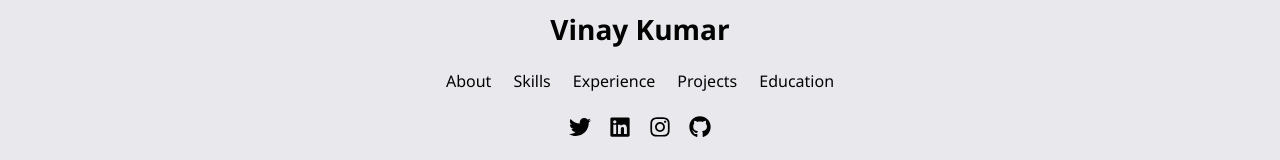
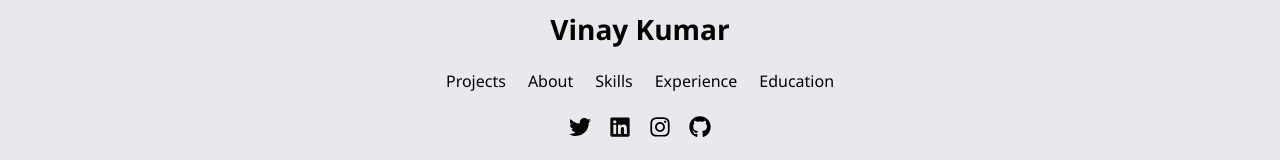
Before and after one commit to 1vinay0056/portfolio-frontend, a React (Vite) app: page /education in a window 1280 px wide. Shown: the part 961-1121 px from the top of the page. Built offline with nearby package versions, Linux system fonts and the light colour scheme; no server answers.

Commit message:
fix: footer navigation routing

```diff
--- a/src/pages/Footer.jsx
+++ b/src/pages/Footer.jsx
@@ -1,4 +1,5 @@
 import { FaFacebook, FaTwitter, FaLinkedin, FaInstagram, FaGithub } from "react-icons/fa";
+import { Link } from "react-router-dom";
 
 export default function Footer() {
   return (
@@ -9,11 +10,11 @@ export default function Footer() {
 
       {/* Navigation Links */}
       <ul className="footer-links">
-        <li><a href="/about">About</a></li>
-        <li><a href="/skills">Skills</a></li>
-        <li><a href="/experience">Experience</a></li>
-        <li><a href="/projects">Projects</a></li>
-        <li><a href="/education">Education</a></li>
+        <li><Link to="/projects">Projects</Link></li>
+        <li><Link to="/about">About</Link></li>
+        <li><Link to="/skills">Skills</Link></li>
+        <li><Link to="/experience">Experience</Link></li>
+        <li><Link to="/education">Education</Link></li>
       </ul>
 
       {/* Social Icons */}
```
